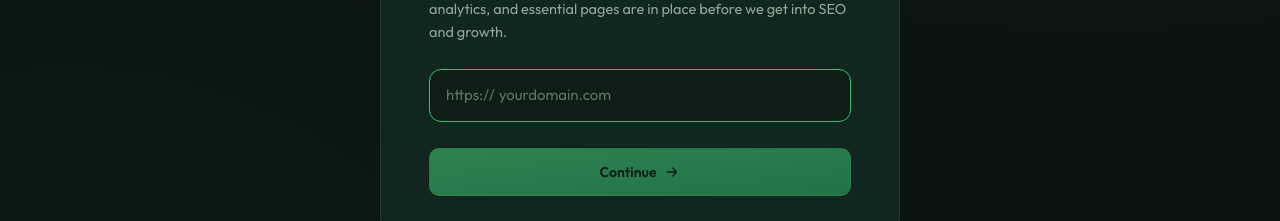
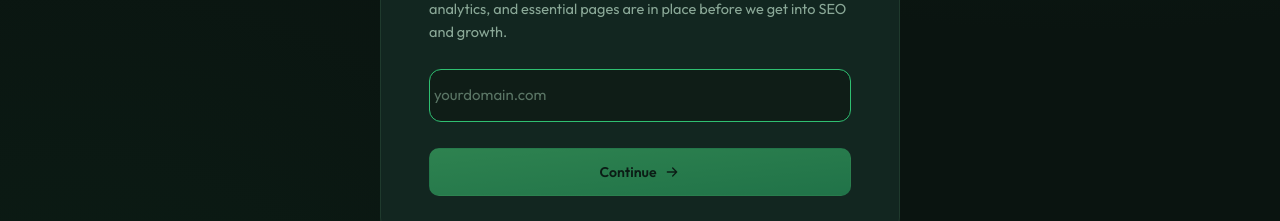
Before and after one commit to vish-n-u-k/final-growth-hacker, a Next.js app in the folder web/: page /onboarding in a window 1280 px wide. Shown: the part 427-648 px from the top of the page. Built offline with nearby package versions, Linux system fonts and the light colour scheme.

Commit message:
min change

```diff
--- a/web/app/onboarding/page.tsx
+++ b/web/app/onboarding/page.tsx
@@ -187,7 +187,7 @@ export default function OnboardingPage() {
                 We&apos;ll run a Foundation audit first — checking your domain, analytics, and essential pages are in place before we get into SEO and growth.
               </p>
               <div className="ob-url-wrap">
-                <span className="ob-url-prefix">https://</span>
+                {/* <span className="ob-url-prefix">https://</span> */}
                 <input
                   autoFocus type="text" placeholder="yourdomain.com"
                   value={websiteUrl} onChange={(e) => setWebsiteUrl(e.target.value)}
```
